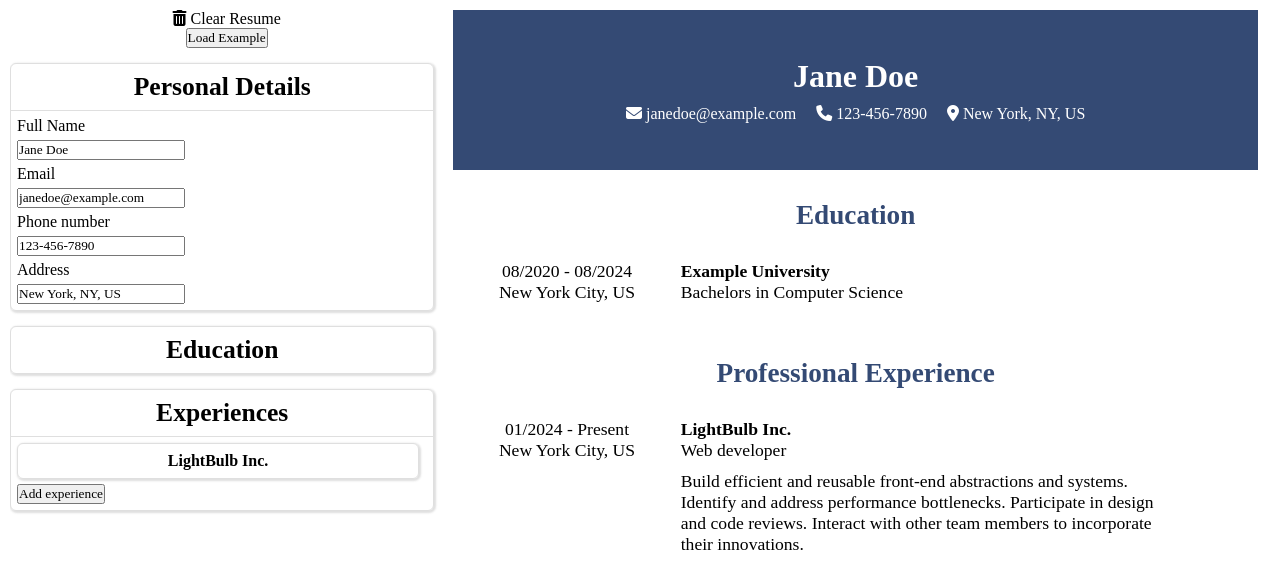
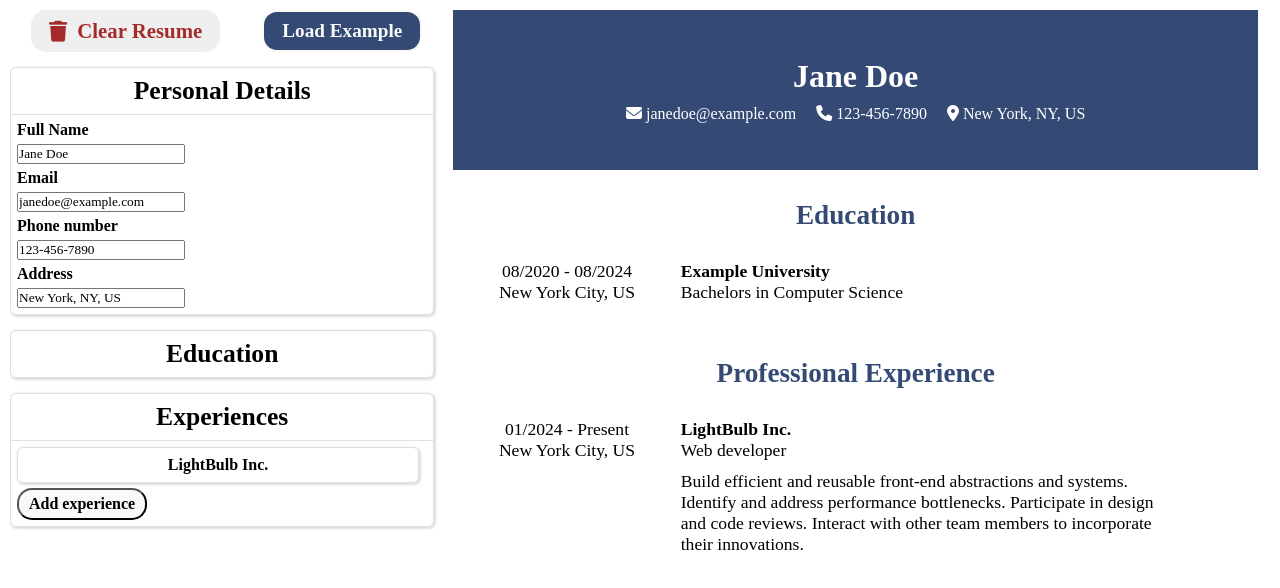
Before and after one commit to sleslief7/cv_application, a React (Vite) app: page / in a window 1280 px wide. Shown: the top 588 px of the page. Built offline with nearby package versions, Linux system fonts and the light colour scheme.

Commit message:
Added style

```diff
--- a/src/components/Educations.jsx
+++ b/src/components/Educations.jsx
@@ -53,7 +53,9 @@ export default function Educations({ academics, setAcademics }) {
           </Collapse>
         );
       })}
-      <button onClick={handleAddEducation}>Add education</button>
+      <button className="add-btn" onClick={handleAddEducation}>
+        Add education
+      </button>
     </Collapse>
   );
 }
@@ -91,7 +93,10 @@ function Education({ education, setAcademic, handleDeleteEducation }) {
         value={education.location}
         setValue={(v) => setAcademic({ ...education, location: v })}
       />
-      <button onClick={() => handleDeleteEducation(education.id)}>
+      <button
+        className="delete-btn"
+        onClick={() => handleDeleteEducation(education.id)}
+      >
         Delete
       </button>
     </>
--- a/src/components/Experiences.jsx
+++ b/src/components/Experiences.jsx
@@ -56,7 +56,9 @@ export default function Experiences({ experiences, setExperiences }) {
           </Collapse>
         );
       })}
-      <button onClick={handleAddExperience}>Add experience</button>
+      <button className="add-btn" onClick={handleAddExperience}>
+        Add experience
+      </button>
     </Collapse>
   );
 }
@@ -76,7 +78,6 @@ function Experience({ experience, setExperience, handleDeleteExperience }) {
         value={experience.position}
         setValue={(v) => setExperience({ ...experience, position: v })}
       />
-      <div className="dates">
       <Input
         label="Start Date"
         id={`${experience.id}-start-date`}
@@ -89,14 +90,12 @@ function Experience({ experience, setExperience, handleDeleteExperience }) {
         value={experience.endDate}
         setValue={(v) => setExperience({ ...experience, endDate: v })}
       />
-      </div>
       <Input
         label="Location"
         id={`${experience.id}-location`}
         value={experience.location}
         setValue={(v) => setExperience({ ...experience, location: v })}
       />
-      <div>
       <label htmlFor={`${experience.id}-description`}>Description</label>
       <textarea
         id={`${experience.id}-description`}
@@ -109,8 +108,10 @@ function Experience({ experience, setExperience, handleDeleteExperience }) {
           setExperience({ ...experience, description: e.target.value })
         }
       />
-      </div>
-      <button onClick={(e) => handleDeleteExperience(experience.id)}>
+      <button
+        className="delete-btn"
+        onClick={() => handleDeleteExperience(experience.id)}
+      >
         Delete
       </button>
     </>
--- a/src/components/Resume.jsx
+++ b/src/components/Resume.jsx
@@ -1,25 +1,26 @@
-import { exampleData } from '../assets/exampleData';
-
 export default function Resume({ academics, experiences, personal }) {
   return (
     <div id="resume">
       <div className="personal-info">
-        <h1 className="resume-name">{personal.name || 'Jane Doe'}</h1>
+        <h1 className="resume-name">{personal.name}</h1>
         <div className="contact-info">
           <span className="resume-email">
-            <i className="fa-solid fa-envelope"></i> {personal.email}
+            {personal.name && <i className="fa-solid fa-envelope"></i>}{' '}
+            {personal.email}
           </span>
           <span className="resume-phone-number">
-            <i className="fa-solid fa-phone"></i> {personal.phoneNumber}
+            {personal.name && <i className="fa-solid fa-phone"></i>}{' '}
+            {personal.phoneNumber}
           </span>
           <span className="resume-address">
-            <i className="fa-solid fa-location-dot"></i> {personal.address}
+            {personal.name && <i className="fa-solid fa-location-dot"></i>}{' '}
+            {personal.address}
           </span>
         </div>
       </div>
       <div className="education-section">
         <h3 className="section-header">Education</h3>
-        {academics.map((section, i) => (
+        {academics.map((section) => (
           <Section
             key={section.id}
             id={section.id}
@@ -34,7 +35,7 @@ export default function Resume({ academics, experiences, personal }) {
       </div>
       <div className="experience-section">
         <h3 className="section-header">Professional Experience</h3>
-        {experiences.map((section, i) => (
+        {experiences.map((section) => (
           <Section
             key={section.id}
             id={section.id}
--- a/src/components/WorkSpace.jsx
+++ b/src/components/WorkSpace.jsx
@@ -6,8 +6,8 @@ import { exampleData } from '../assets/exampleData';
 export default function Workspace(props) {
   return (
     <div id="workspace">
-      <div>
-        <p
+      <div id="delete-and-load-resume-container">
+        <button
           id="clear-resume"
           onClick={() =>
             handleClearResume(
@@ -17,9 +17,18 @@ export default function Workspace(props) {
             )
           }
         >
-          <i className="fa-solid fa-trash-can"></i> Clear Resume
-        </p>
-        <button id="load-example" onClick={handleResumeLoadExample}>
+          <i className="fa-solid fa-trash"></i> Clear Resume
+        </button>
+        <button
+          id="load-example"
+          onClick={() =>
+            handleResumeLoadExample(
+              props.setExperiences,
+              props.setAcademics,
+              props.setPersonal
+            )
+          }
+        >
           Load Example
         </button>
       </div>
@@ -70,4 +79,8 @@ function handleClearResume(setExperiences, setAcademics, setPersonal) {
   setPersonal(personal);
 }
 
-function handleResumeLoadExample() {}
+function handleResumeLoadExample(setExperiences, setAcademics, setPersonal) {
+  setExperiences(exampleData.experiences);
+  setAcademics(exampleData.academics);
+  setPersonal(exampleData.personal);
+}
--- a/src/styles/App.css
+++ b/src/styles/App.css
@@ -3,6 +3,7 @@
   --second-color: rgb(249, 249, 249);
   --third-color: rgb(188, 188, 188);
   --fourth-color: rgba(188, 188, 188, 0.473);
+  --fifth-color: brown;
 }
 
 * {
@@ -133,3 +134,90 @@ hr {
   padding: 15px;
   font-size: 1.1rem;
 }
+
+button {
+  padding: 8px 18px;
+  border-radius: 15px;
+  font-weight: bold;
+  font-size: 1.2rem;
+  cursor: pointer;
+}
+
+#delete-and-load-resume-container {
+  display: flex;
+  justify-content: space-around;
+}
+
+#clear-resume {
+  color: var(--fifth-color);
+  font-size: 1.3rem;
+  display: flex;
+  gap: 10px;
+  font-weight: bold;
+  justify-content: center;
+  align-items: center;
+  border: none;
+  transition: 0.3s ease-in-out background-color;
+}
+
+#clear-resume:hover {
+  color: var(--second-color);
+  background-color: var(--fifth-color);
+}
+
+#load-example {
+  background-color: var(--first-color);
+  color: var(--second-color);
+  border: 2px solid var(--second-color);
+  transition: 0.3s ease-in-out background-color;
+}
+
+#load-example:hover {
+  color: var(--first-color);
+  background-color: (var(--second-color));
+  border-color: var(--first-color);
+}
+
+.add-btn {
+  font-size: 1rem;
+  padding: 5px 10px;
+  background-color: var(--second-color);
+}
+
+.add-btn:hover {
+  color: var(--second-color);
+  background-color: rgb(83, 104, 83);
+  border: 2px solid var(--second-color);
+}
+
+.delete-btn {
+  font-size: 1rem;
+  padding: 5px 10px;
+  color: var(--fifth-color);
+  border: 2px solid var(--fifth-color);
+  background-color: var(--second-color);
+}
+
+.delete-btn:hover {
+  color: var(--second-color);
+  background-color: var(--fifth-color);
+}
+
+label {
+  font-weight: 900;
+}
+
+textarea {
+  padding: 8px;
+}
+
+@media (max-width: 850px) {
+  .app-container {
+    flex-direction: column;
+  }
+
+  #workspace,
+  #resume {
+    width: 100%;
+  }
+}
```
Lines whose indentation alone changed are shown as unchanged.
